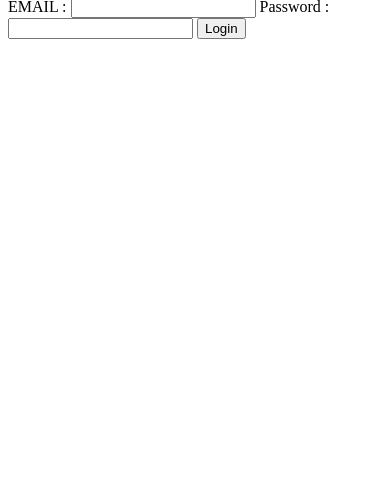
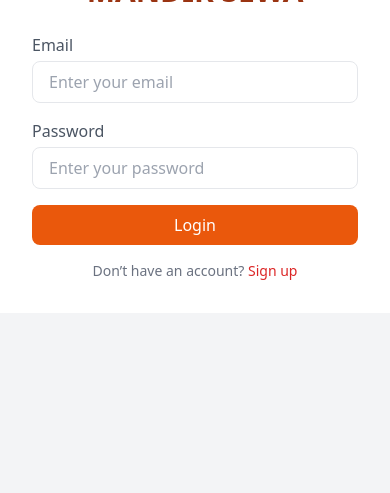
Before and after one commit to prasuco/mandirsewa, a PHP site: page /login.php in a window 390 px wide. Shown: the part 351-844 px from the top of the page. Run offline with PHP 8.4, Linux system fonts and the light colour scheme; some libraries are stand-ins or nearby versions.

Commit message:
new login page

```diff
--- a/login.php
+++ b/login.php
@@ -1,41 +1,61 @@
-<?php
-$title = "Login";
-include  'components/header.php';
+<!DOCTYPE html>
+<html lang="en">
 
-if ($_SERVER["REQUEST_METHOD"] == "POST") {
+<head>
+  <meta charset="UTF-8">
+  <title>Login Page</title>
 
-    $email = $_POST['email'];
-    $password = $_POST['password'];
+  <!-- Tailwind CDN -->
+  <script src="https://cdn.tailwindcss.com"></script>
+</head>
 
-    $sql = "SELECT * from users where email = '" . $email . "' LIMIT 1";
+<body class="bg-gray-100">
 
-    $result = mysqli_query($conn, $sql);
+  <div class="min-h-screen flex flex-col md:flex-row">
 
-    if (mysqli_num_rows($result)) {
-        $user = mysqli_fetch_assoc($result);
+    <!-- LEFT SIDE (IMAGE) -->
+    <div class="md:w-1/2 w-full h-64 md:h-auto">
+      <img src="/mandirsewa/login_hero.jpg" alt="Login Image" class="w-full h-full object-cover" />
+    </div>
 
-        if (password_verify($password, $user['password'])) {
+    <!-- RIGHT SIDE (LOGIN FORM) -->
+    <div class="md:w-1/2 w-full flex items-center justify-center bg-white">
+      <div class="w-full max-w-md p-8">
 
-            $_SESSION['email'] = $user['email'];
-            $_SESSION['id'] = $user['id'];
-            $_SESSION['message'] = "Logged in Successfully";
-            header("Location: /mandirsewa/dashboard");
-        } else {
-            $_SESSION['message'] = "password doesnot match";
-        }
-    }
-}
+        <h2 class="text-3xl font-bold text-orange-800 mb-6 text-center">
+          WELCOME TO MANDIR SEWA
+        </h2>
 
-?>
+        <form class="space-y-4">
 
-<form action="" method="post">
-    EMAIL : <input type="email" name="email">
-    Password : <input type="text" name="password">
+          <div>
+            <label class="block text-gray-600 mb-1">Email</label>
+            <input type="email" placeholder="Enter your email"
+              class="w-full px-4 py-2 border rounded-lg focus:outline-none focus:ring-2 focus:ring-blue-500" />
+          </div>
 
-    <button type="submit">
-        Login
-    </button>
-</form>
-<?php
-include "components/footer.php";
-?>
+          <div>
+            <label class="block text-gray-600 mb-1">Password</label>
+            <input type="password" placeholder="Enter your password"
+              class="w-full px-4 py-2 border rounded-lg focus:outline-none focus:ring-2 focus:ring-blue-500" />
+          </div>
+
+          <button type="submit" class="w-full bg-orange-600 text-white py-2 rounded-lg hover:bg-red-700 transition">
+            Login
+          </button>
+
+        </form>
+
+        <p class="text-center text-sm text-gray-500 mt-4">
+          Don’t have an account?
+          <a href="#" class="text-red-600 hover:underline">Sign up</a>
+        </p>
+
+      </div>
+    </div>
+
+  </div>
+
+</body>
+
+</html>
```
Also changed, not shown: login_hero.jpg (added).
